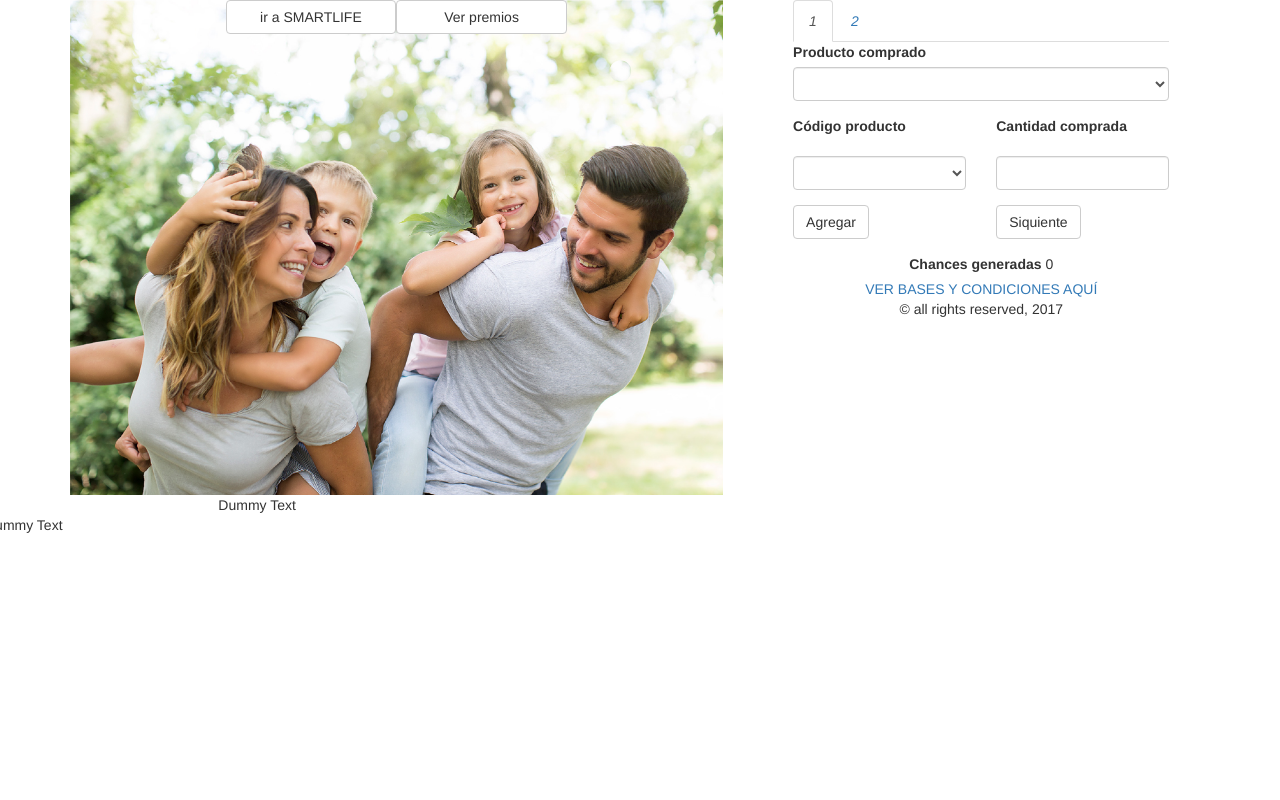
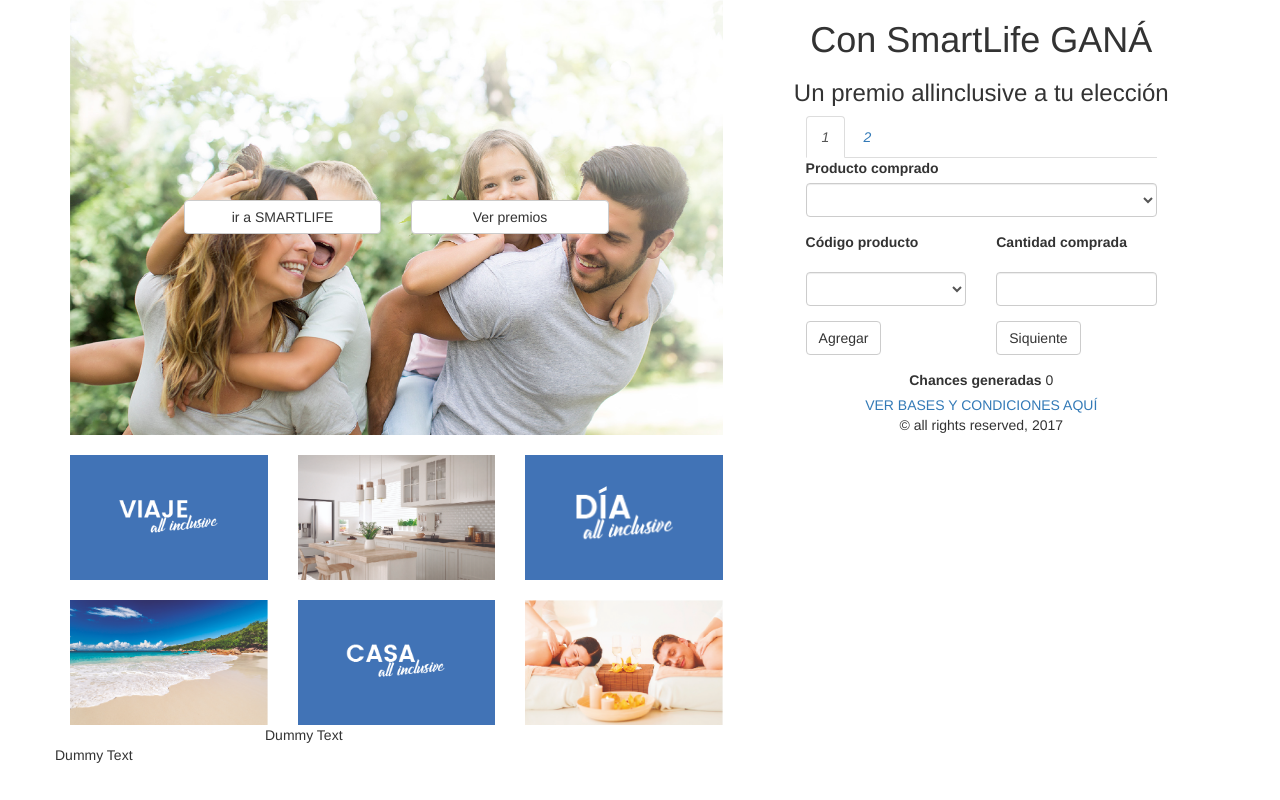
Before and after one commit to elCanarioVidal/sm-landing, a PHP site: page / in a window 1280 px wide. Run offline with PHP 8.4, Linux system fonts and the light colour scheme; data that the repository does not hold is empty; some libraries are stand-ins or nearby versions.

Commit message:
index, primer scroll
primer scroll

```diff
--- a/css/style.css
+++ b/css/style.css
@@ -1,12 +1,88 @@
 body{
 	color: #333333;
+	background-image:
 }
+
+// Small devices (landscape phones, 576px and up)
+@media (min-width: 576px) {
+
+
+ }
+
+// Medium devices (tablets, 768px and up)
+@media (min-width: 768px) {
+
+
+}
+
+// Large devices (desktops, 992px and up)
+@media (min-width: 992px) {
+	.grilla-premios .row{
+		margin-bottom: 15px;
+	}
+
+}
+
+// Extra large devices (large desktops, 1200px and up)
+@media (min-width: 1200px) {
+	.grilla-premios .row{
+		margin-bottom: 15px;
+	}
+
+}
+
 .hero {
 	background-image:url("../img/back_landing_2.jpg");
 	background-repeat: no-repeat;
 	background-size: 740px;
-	height: 495px;
+	height: 435px;
 }
 .hero-btns {
-	top: 450px;
+	position: relative;
+	top: 200px;
 }
+.hero-btns button{
+	width: 100%
+}
+.logo{
+	position: relative;
+	float: right;
+	margin-right: 30px;
+}
+.logo-premio{
+	position: relative;
+	background-color: #4173b6;
+	height: 125px;
+}
+.logo-premio img{
+	position: absolute;
+    width: 100px;
+    top: 0;
+    left: 0;
+    right: 0;
+    bottom: 0;
+    margin: auto;
+}
+.img-premio{
+	height: 125px;
+	overflow: hidden;
+}
+.img-premio img {
+	width: 100%;
+}
+.grilla-premios .row{
+	margin-top: 2rem;
+}
+.gradient{
+	position: absolute;
+	top: 0;
+	z-index: -1000;
+	background: #4274b7; /* Old browsers */
+	background: -moz-linear-gradient(left,  #4274b7 1%, #87c5f0 100%); /* FF3.6-15 */
+	background: -webkit-linear-gradient(left,  #4274b7 1%,#87c5f0 100%); /* Chrome10-25,Safari5.1-6 */
+	background: linear-gradient(to right,  #4274b7 1%,#87c5f0 100%); /* W3C, IE10+, FF16+, Chrome26+, Opera12+, Safari7+ */
+	filter: progid:DXImageTransform.Microsoft.gradient( startColorstr='#4274b7', endColorstr='#87c5f0',GradientType=1 ); /* IE6-9 */
+	width: 100%;
+	height: 110px;
+
+}
--- a/index.html
+++ b/index.html
@@ -16,17 +16,55 @@
       <div class="row">
         <div class="col-md-7 col-xs-12">
           <div class="hero">
-            <div class="logo"></div>
+            <div class="row">
+            </div>
             <div class="row">
               <div class="hero-btns">
-                <button type="submit" class="btn btn-default col-xs-12 col-md-offset-3 col-md-3">ir a SMARTLIFE</button>
-                <button type="submit" class="btn btn-default col-xs-12 col-md-3">Ver premios</button></div>
+                <div class="col-xs-10  col-md-offset-2 col-md-4">
+                  <button type="submit" class="btn btn-default">ir a SMARTLIFE</button>
+                </div>
+                <div class="col-xs-10 col-md-4">
+                  <button type="submit" class="btn btn-default">Ver premios</button>
+                </div>
               </div>
-
+            </div>
           </div>
-          <div class="gilla-premios"></div>
+          <div class="grilla-premios">
+            <div class="row">
+              <div class="col-md-4 col-xs-12">
+                <div class="logo-premio center-block"><img src="img/viaje.png"></div>
+              </div>
+              <div class="img-premio col-md-4 col-xs-12">
+                <img src="img/casa-premios.jpg">
+              </div>
+              <div class="col-md-4 col-xs-12">
+                <div class="logo-premio"><img src="img/dia.png"></div>
+              </div>
+            </div>
+            <div class="row">
+              <div class="col-md-4 col-xs-12">
+                <div class="img-premio"><img src="img/viaje-premios.jpg"></div>
+              </div>
+              <div class="col-md-4 col-xs-12">
+                <div class="logo-premio"><img src="img/casa.png"></div>
+              </div>
+              <div class="col-md-4 col-xs-12">
+                <div class="img-premio"><img src="img/dia-premios.jpg"></div>
+              </div>
+            </div>
+          </div>
         </div>
         <div class="col-md-5 col-xs-12">
+      <div class="container-fluid">
+
+      <!-- initico Título -->
+      <header class="row text-center">
+        <div class="col-xs-12">
+          <h1>Con SmartLife GANÁ</h1>
+          <h3>Un premio allinclusive a tu elección</h3>
+        </div>
+      </header>
+      <!-- fin Título -->
 
       <!-- inicio Navegación tabs -->
       <div class="row">
```
Also changed, not shown: img/back_landing_2.jpg, img/casa-premios.jpg (added), img/casa.png (added), img/dia-premios.jpg (renamed from img/vieaje-premios.jpg), img/dia.png (added), img/smallinc-logo.png (added), img/viaje.png (added), img/viaje_1-premios.jpg (deleted).
